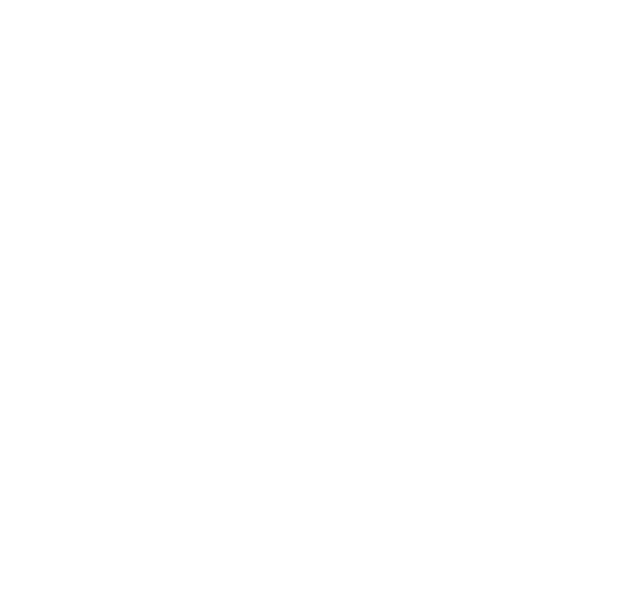
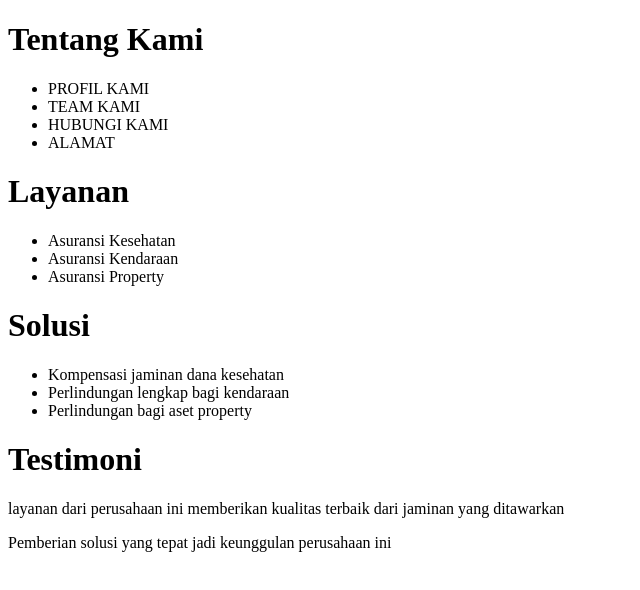
Before and after one commit to feliciasusanto/progate_6B, a plain HTML site: page progate_6B.html in a window 1280 px wide. Shown: the whole page, without its empty margins (0-640 px from the left). Drawn offline with Linux system fonts and the light colour scheme.

Commit message:
Update progate_6B.html

```diff
--- a/progate_6B.html
+++ b/progate_6B.html
@@ -9,5 +9,39 @@
 </head>
 <body>
 
+
+    <div class="footer">
+        <div class="container">
+           <div class="sub-container">
+               <h1>Tentang Kami</h1>
+                  <ul>
+                     <li>PROFIL KAMI</li>
+                    <li>TEAM KAMI</li>
+                    <li>HUBUNGI KAMI</li>
+                     <li>ALAMAT</li>
+                 </ul>
+          </div>
+          <div class="sub-container">
+            <h1>Layanan</h1>
+               <ul>
+                  <li>Asuransi Kesehatan</li>
+                 <li>Asuransi Kendaraan</li>
+                  <li>Asuransi Property</li>
+              </ul>
+       </div>
+         <div class="sub-container">
+        <h1>Solusi</h1>
+           <ul>
+              <li>Kompensasi jaminan dana kesehatan</li>
+              <li>Perlindungan lengkap bagi kendaraan</li>
+              <li>Perlindungan bagi aset property</li>
+          </ul>
+         </div>
+         <div class="sub-container">
+            <h1>Testimoni</h1>
+            <p>layanan dari perusahaan ini memberikan kualitas terbaik dari jaminan yang ditawarkan</p>
+            <p>Pemberian solusi yang tepat jadi keunggulan perusahaan ini</p>
+        </div>
+      </div>
 </body>
 </html>
```
